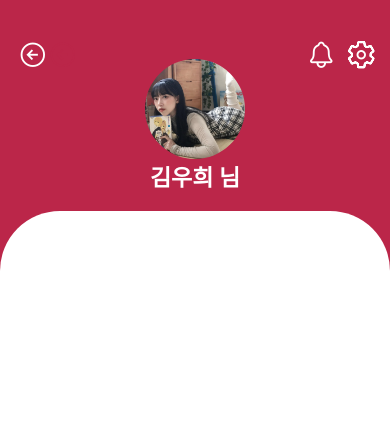
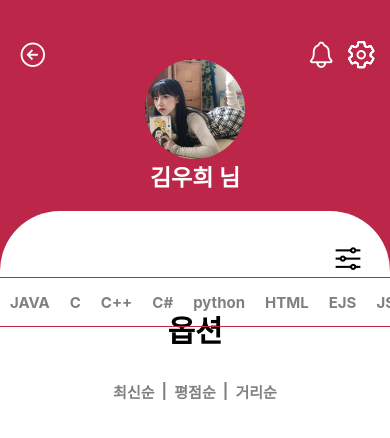
Before and after one commit to CookiePawn/MBPJ, a React Native app: screen /Recruitment in a window 390 px wide. Shown: the top 438 px of the page. Built offline with nearby package versions, Linux system fonts and the light colour scheme.

Commit message:
UPDATE 1. 채용 페이지 수정

```diff
--- a/navigators/StackNavigator.js
+++ b/navigators/StackNavigator.js
@@ -1,4 +1,6 @@
 import {createStackNavigator} from '@react-navigation/stack';
+import React from 'react';
+
 
 //네비게이터
 import TabNavigator from './TabNavigator';
--- a/navigators/TabNavigator.js
+++ b/navigators/TabNavigator.js
@@ -1,5 +1,6 @@
 import {createBottomTabNavigator} from '@react-navigation/bottom-tabs';
-import React, { useContext, useEffect } from "react";
+import React from 'react';
+
 
 //네비게이터
 import StackNavigator from './StackNavigator'
--- a/package.json
+++ b/package.json
@@ -22,6 +22,7 @@
     "react-native-reanimated": "~2.14.4",
     "react-native-vector-icons": "^10.0.0",
     "react-native-web": "~0.18.11",
+    "yarn": "^1.22.19",
     "yet": "^0.1.0"
   },
   "devDependencies": {
--- a/screens/Category.js
+++ b/screens/Category.js
@@ -7,7 +7,7 @@ import {
     ScrollView,
     StyleSheet
 } from 'react-native';
-import { withSpring } from 'react-native-reanimated';
+import React from 'react';
 import Icon from 'react-native-vector-icons/Ionicons'
 
 
--- a/screens/Loading.js
+++ b/screens/Loading.js
@@ -6,6 +6,8 @@ import {
     TouchableOpacity,
     Animated
 } from 'react-native'
+import React from 'react';
+
 
 
 
--- a/screens/Main.js
+++ b/screens/Main.js
@@ -1,17 +1,21 @@
 import {
     Text,
     View,
-    TouchableOpacity
+    TouchableOpacity,
+    StyleSheet
 } from 'react-native';
-import { Button } from 'react-native-web';
+import React from 'react';
+
 
 
 const Main = (props) => {
     return (
         <View>
             <Text>main</Text>
-            <TouchableOpacity onPress={() => props.navigation.navigate("Category")}>
-                카테고리로 이동
+            <TouchableOpacity
+                style={styles.button}
+                onPress={() => props.navigation.navigate("Category")}>
+                <Text>카테고리로 이동</Text>
             </TouchableOpacity>
         </View>
 
@@ -19,3 +23,11 @@ const Main = (props) => {
 }
 
 export default Main
+
+
+
+const styles = StyleSheet.create({
+    button: {
+        margin: 50,
+    },
+})
--- a/screens/Recruitment.js
+++ b/screens/Recruitment.js
@@ -6,12 +6,80 @@ import {
     ScrollView,
     StyleSheet
 } from 'react-native';
+import React, { useState } from 'react';
 import Icon from 'react-native-vector-icons/Ionicons'
 
 
 const Recruitment = (props) => {
     const {params} = props.route;
     const title = params? params.title:null;
+
+
+
+
+    //정렬
+
+    const sortButtons = ['최신순', '평점순', '거리순'];
+    const [height, setHeight] = useState(0)
+
+    const CategorySort = () => {
+        const [selectedSortButton, setSelectedSortButton] = useState(null);
+        return (
+            <View style={[styles.categorySortView, {height: height}]}>
+                <Text
+                    style={{
+                        fontSize: 30, fontWeight: 'bold', color: 'black', margin: 30
+                    }}>
+                    옵션
+                </Text>
+                <View style= {{flexDirection: 'row'}}>
+                    {sortButtons.map((button, index) => {
+                        return [
+                            <TouchableOpacity
+                            key={button}
+                            onPress={() => setSelectedSortButton(button)}
+                            >
+                                <Text style={{color: selectedSortButton === button ? '#bb2649' : 'gray', fontWeight: 'bold', fontSize: 15}}>
+                                    {button}
+                                </Text>
+                            </TouchableOpacity>,
+                            index !== sortButtons.length - 1 && <Text key={index} style={{color: 'gray', fontWeight: 'bold', fontSize: 15}}>  |  </Text>
+                        ]
+                    })}
+                </View>
+
+            </View>
+        )
+    }
+
+
+
+    //카테고리 리스트
+
+    const categoryButtons = ['JAVA', 'C', 'C++', 'C#', 'python', 'HTML', 'EJS', 'JS', 'RN','React','JSON','yml','lock'];
+
+    const ButtonGroup = () => {
+        const [selectedCategoryButton, setSelectedCategoryButton] = useState(null);
+
+        return (
+            <View style={{flexDirection: 'row', borderBottomWidth: 1.5, borderBottomColor: '#bb2649', borderTopWidth: 1.5, borderTopColor: '#bb2649'}}>
+                {categoryButtons.map((button) => (
+                    <TouchableOpacity
+                    key={button}
+                    onPress={() => setSelectedCategoryButton(button)}
+                    >
+                        <Text style={[styles.categoryScrollViewButton, {color: selectedCategoryButton === button ? '#bb2649' : 'gray'}]}>
+                            {button}
+                        </Text>
+                    </TouchableOpacity>
+                ))}
+            </View>
+        );
+    };
+
+
+
+    //메인
 
     return (
         <View style={styles.view}>
@@ -36,8 +104,26 @@ const Recruitment = (props) => {
                 </View>
             </View>
             <View style={styles.categoryView}>
-                <Text style={styles.categoryTitle}>{title}</Text>
-                <Text></Text>
+                <View style={{width: '100%', flexDirection: 'row'}}>
+                    <View style={{width: '85%'}}>
+                        <Text style={styles.categoryTitle}>{title}</Text>
+                    </View>
+                    <View style={{width: '15%'}}>
+                        <TouchableOpacity onPress={() => setHeight(height === 0 ? 170 : 0)}>
+                            <Icon name="options-outline" size={33} color="black" style={{marginTop: 30, marginRight: 30}}/>
+                        </TouchableOpacity>
+                    </View>
+                </View>
+                <CategorySort/>
+                <View style={styles.categoryScrollView}>
+                    <ScrollView
+                        style={{marginLeft: 0}}
+                        horizontal={true}
+                        showsVerticalScrollIndicator={false}
+                        showsHorizontalScrollIndicator={false}>
+                        <ButtonGroup/>
+                    </ScrollView>
+                </View>
                 <ScrollView showsVerticalScrollIndicator={false}>
 
                 </ScrollView>
@@ -94,6 +180,16 @@ const styles = StyleSheet.create({
     },
 
 
+    //카테고리 정렬
+    categorySortView: {
+        width: '100%',
+        backgroundColor: 'white',
+        alignItems: 'center',
+    },
+
+
+
+
     //카테고리
 
     categoryView: {
@@ -105,8 +201,20 @@ const styles = StyleSheet.create({
     categoryTitle: {
         marginTop: 30,
         marginLeft: 30,
+        marginBottom: 25,
         fontSize: 30,
         fontWeight: 'bold',
-        color: '#bb2649'
+        color: '#bb2649',
+    },
+    categoryScrollView: {
+        width: '100%',
+        height: 50,
+    },
+    categoryScrollViewButton: {
+        margin: 10,
+        marginTop: 15,
+        marginBottom: 15,
+        fontWeight: 'bold',
+        fontSize: 15,
     },
 })
--- a/screens/User.js
+++ b/screens/User.js
@@ -1,6 +1,8 @@
 import {
     Text
 } from 'react-native';
+import React from 'react';
+
 
 
 const User = (props) => {
```
Also changed, not shown: 1 other file (tests, documents, lock files or other folders).
